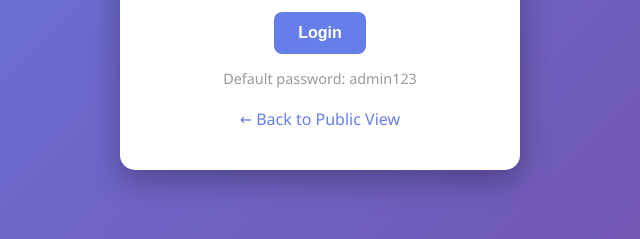
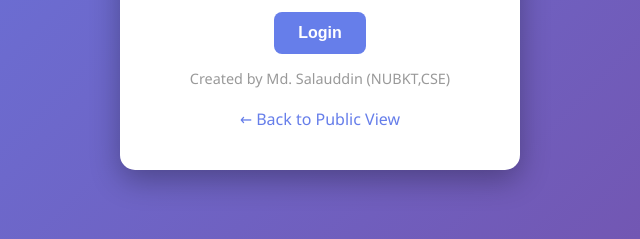
Before and after one commit to salauddin944/notice-exam-website, a plain HTML site: page admin.html in a window 1280 px wide. Shown: the part 396-635 px from the top of the page, 320-960 px from the left. Drawn offline with nearby package versions, Linux system fonts and the light colour scheme.

Commit message:
Add creator credit to admin login screen
Updated the admin.html file to include a credit for the creator.

```diff
--- a/admin.html
+++ b/admin.html
@@ -13,7 +13,7 @@
             <h2>🔐 Admin Login</h2>
             <input type="password" id="passwordInput" placeholder="Enter password" class="input-field">
             <button onclick="login()" class="btn btn-primary">Login</button>
-            <p class="hint">Default password: admin123</p>
+            <p class="hint">Created by Md. Salauddin (NUBKT,CSE)</p>
             <a href="index.html" class="back-link">← Back to Public View</a>
         </div>
     </div>
@@ -82,4 +82,5 @@
     <script src="js/config.js"></script>
     <script src="js/admin.js"></script>
 </body>
+
 </html>
```
